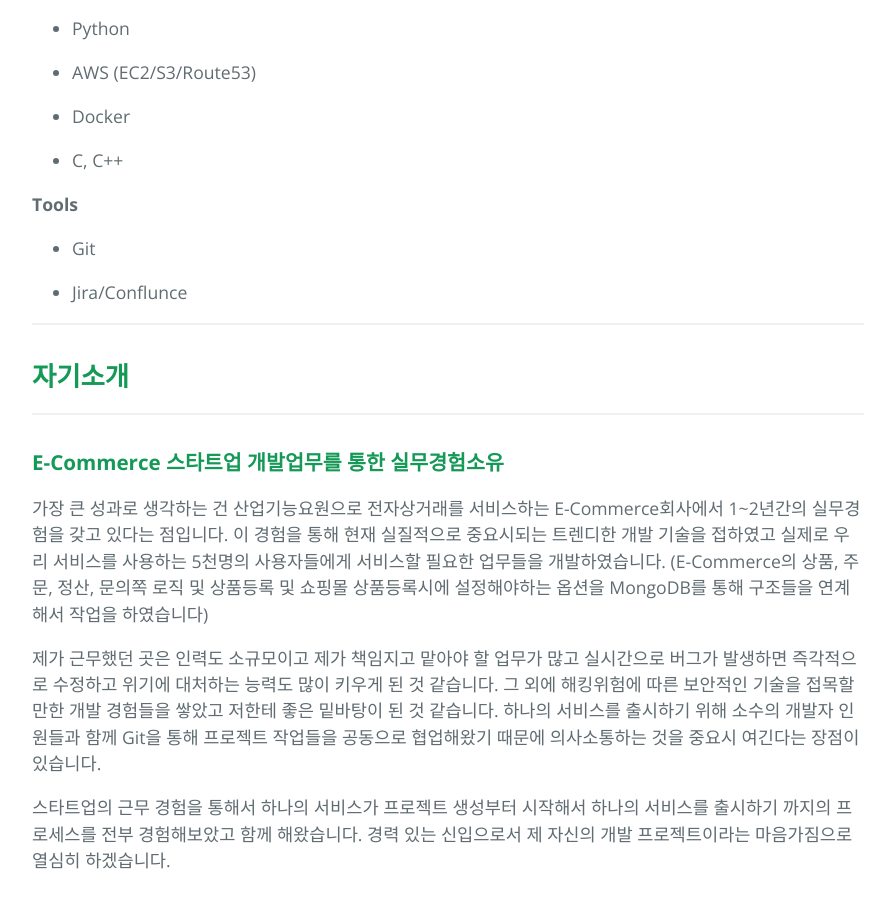
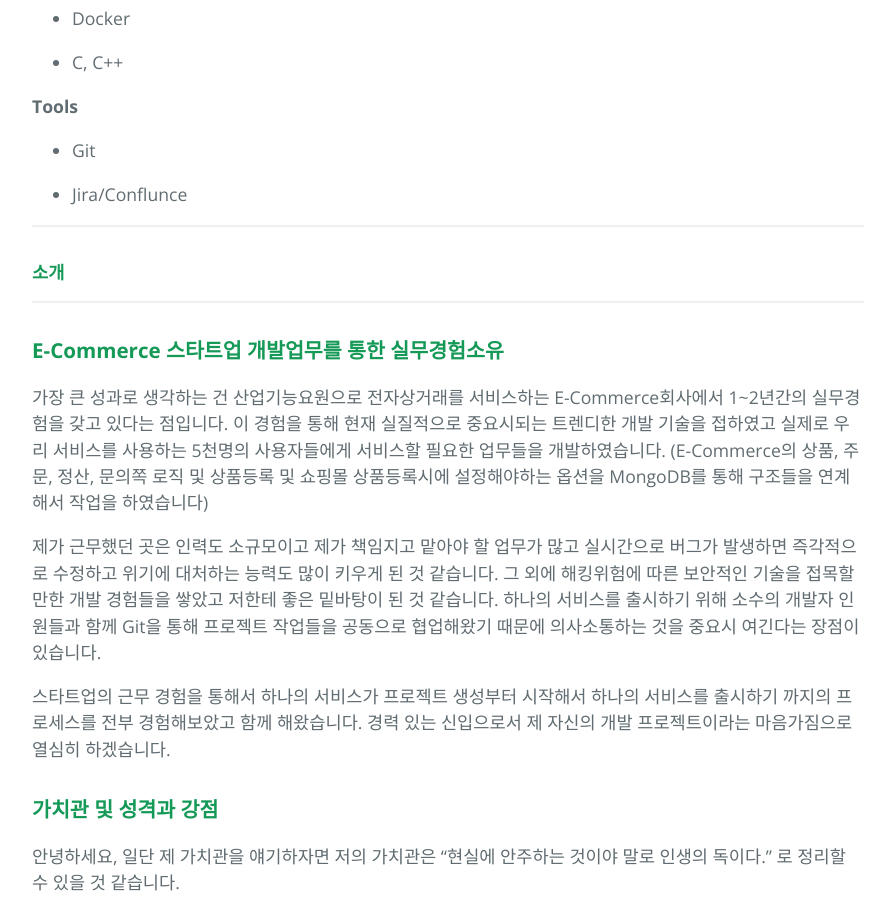
Before and after one commit to 2haein/theofto, a Jekyll site: the page built from index.md, in a window 1280 px wide and 900 px high, scrolled down 6935 px. Shown: the whole window, without its empty margins (192-1087 px from the left). Built offline with Jekyll 4.4.1, drawn with Linux system fonts in a browser that asks for light colours; our own code applies the rules of GitHub Pages for plain Markdown files.

Commit message:
docs: 수정5

```diff
--- a/index.md
+++ b/index.md
@@ -6,16 +6,13 @@
 **Backend Developer**
 ##### **깃허브(Github) [https://github.com/2haein](https://github.com/2haein)**
 ##### **📃 [https://developier.com](https://developier.com)**&nbsp;&nbsp; &nbsp; &nbsp;   **📃 [https://zerocodings.com](https://zerocodings.com)**
-##### **🎂 1996.08.16**&nbsp; &nbsp; &nbsp; &nbsp;  **📱 010-xxxx-xxxx**
-##### **📩 eehaein2@gmail.com** &nbsp; &nbsp;&nbsp;&nbsp; **🏠 서울 강남구**
+##### **🎂 1996.08.16**&nbsp; &nbsp; &nbsp; &nbsp;  **📱 010-xxxx-xxxx** &nbsp;&nbsp;&nbsp;&nbsp;**📩 eehaein2@gmail.com** &nbsp; &nbsp;&nbsp;&nbsp; **🏠 서울 강남구**
 
 ---
 
 #### **안녕하세요. IT 서비스를 만드는 이해인입니다.**
 
 2년차 개발자로 온라인 E-Commerce 스타트업에서 개발자로 커리어를 시작하여 베타버전때부터 서비스 출시를 함께하여 개발 전과정의 Process에 대한 이해도를 높였고 현재 백엔드 Server 개발에 정진하고 있습니다.
-
-<br/>
 
 ---
 ## **Profile**
@@ -210,7 +207,7 @@
 - Jira/Conflunce
 
 ---
-## **자기소개**
+#### **소개**
 
 ---
 
```
Also changed, not shown: temp/index.html (renamed from temp.html).
